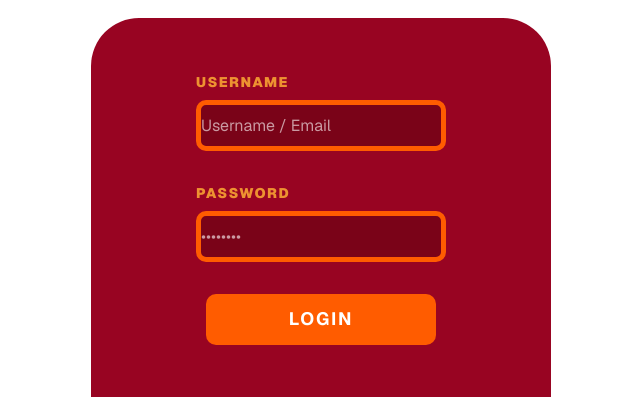
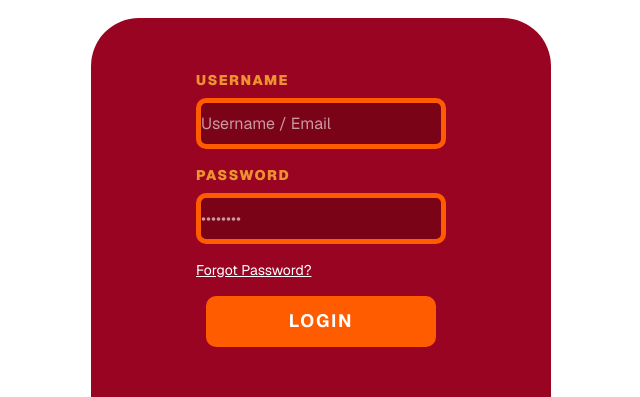
Before and after one commit to T1Winter-daisuki/Workout-Ecosystem, a Next.js app in the folder apps/workout-app/: page /login in a window 1280 px wide. Shown: the part 332-729 px from the top of the page, without its empty margins (319-959 px from the left). Built offline with nearby package versions, Linux system fonts and the light colour scheme.

Commit message:
add forgot password for /login

```diff
--- a/apps/workout-app/app/(auth)/login/page.tsx
+++ b/apps/workout-app/app/(auth)/login/page.tsx
@@ -109,7 +109,7 @@ export default function LoginPage() {
           paddingBottom: '70px',
         }}
       >
-        <form onSubmit={handleSubmit} className="flex flex-col gap-8">
+        <form onSubmit={handleSubmit} className="flex flex-col" style={{ gap: '16px' }}>
           <div className="flex flex-col gap-2">
             <label
               className="text-sm font-black tracking-widest"
@@ -164,6 +164,16 @@ export default function LoginPage() {
             </p>
           )}
 
+          {/* Forgot Password */}
+          <button
+            type="button"
+            onClick={() => router.push('/forgot-password')}
+            className="text-sm underline text-left transition-opacity hover:opacity-70"
+            style={{ color: '#ffffff', width: '250px' }}
+          >
+            Forgot Password?
+          </button>
+
           <button
             type="submit"
             disabled={loading}
```
